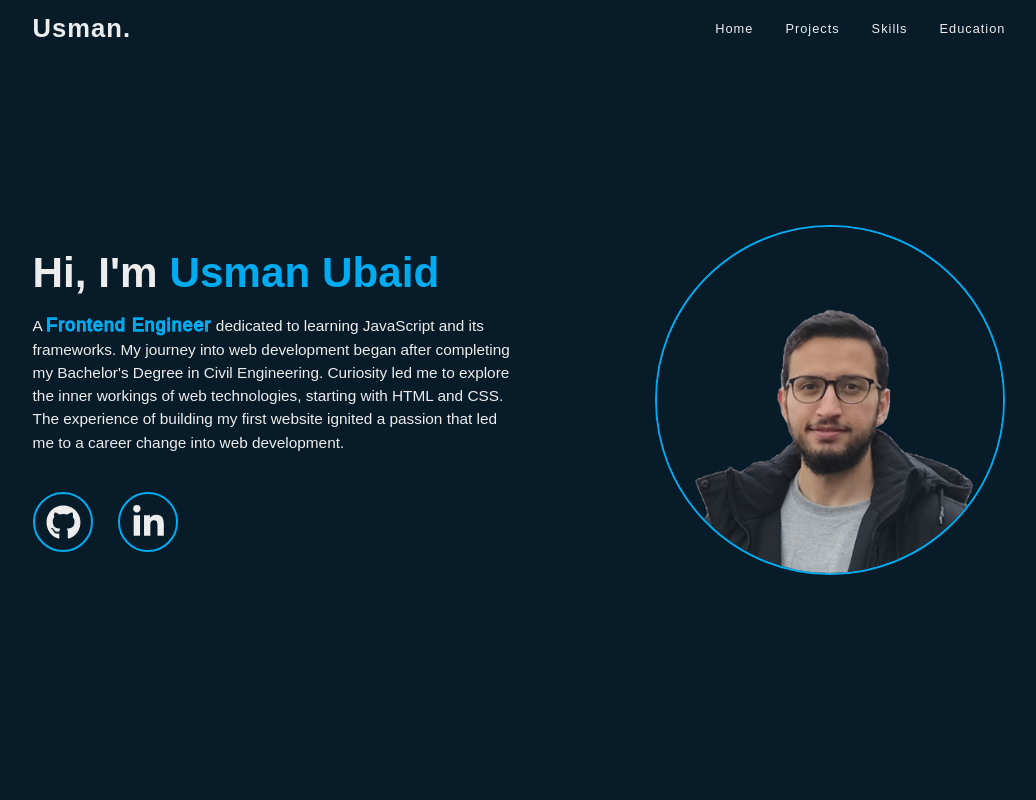
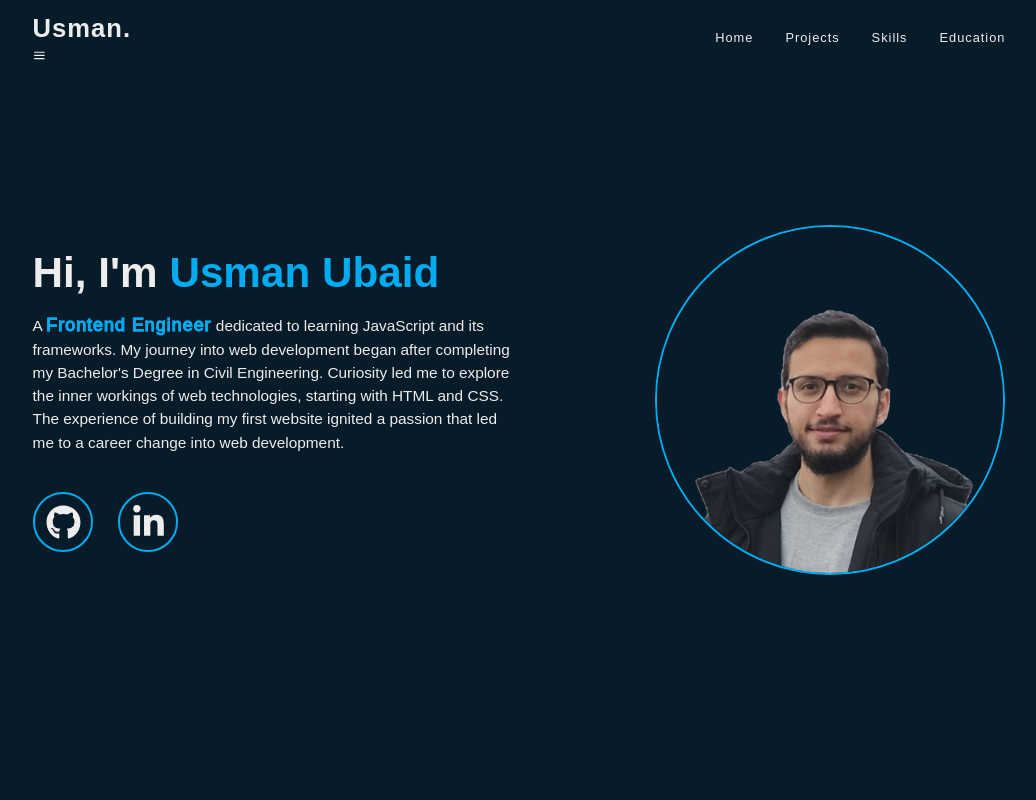
Before and after one commit to Usman-Ubaid/portfolio, a React (Vite) app: page / in a window 1280 px wide. Shown: the top 800 px of the page, without its empty margins (121-1157 px from the left). Built offline with nearby package versions, Linux system fonts and the light colour scheme.

Commit message:
slide in navigation

```diff
--- a/src/components/Header.tsx
+++ b/src/components/Header.tsx
@@ -1,31 +1,45 @@
+import { useState } from "react";
 import { FiMenu } from "react-icons/fi";
 
 const Header = () => {
+  const [toggle, setToggle] = useState(false);
+
+  const handleClick = () => {
+    setToggle(!toggle);
+  };
+
+  const handleNavItem = () => {
+    setToggle(!toggle);
+  };
+
+  const navItems = [
+    { id: 1, navItem: "Home", path: "#home" },
+    { id: 2, navItem: "Projects", path: "#projects" },
+    { id: 3, navItem: "Skills", path: "#skills" },
+    { id: 4, navItem: "Education", path: "#education" },
+  ];
+
   return (
     <header className="header">
       <div className="menu-logo">
         <h2>
           <a href="#">Usman.</a>
         </h2>
-        <FiMenu className="bx bx-menu" />
+        <div
+          onClick={handleClick}
+          className={`menu-bar ${toggle ? "active" : ""}`}
+        >
+          <FiMenu />
+        </div>
       </div>
 
-      <nav className="primary-nav">
-        <ul className="nav-list">
-          <li>
-            <a className="active" href="#home">
-              Home
-            </a>
-          </li>
-          <li>
-            <a href="#projects">Projects</a>
-          </li>
-          <li>
-            <a href="#skills">Skills</a>
-          </li>
-          <li>
-            <a href="#education">Education</a>
-          </li>
+      <nav className={`primary-nav ${toggle ? "active" : ""}`}>
+        <ul className={`nav-list ${toggle ? "active" : ""}`}>
+          {navItems.map((item) => (
+            <li key={item.id} onClick={handleNavItem}>
+              <a href={item.path}>{item.navItem}</a>
+            </li>
+          ))}
         </ul>
       </nav>
     </header>
--- a/src/styles/scss/_header.scss
+++ b/src/styles/scss/_header.scss
@@ -27,22 +27,12 @@
     font-weight: 500;
   }
 
-  // .active {
-  //   color: $main-color;
-  // }
-
-  .bx-menu {
-    font-size: 3rem;
+  .menu-bar {
+    font-size: 2.5rem;
     cursor: pointer;
     color: $text-color;
     display: none;
   }
-}
-
-// Change navbar background color when scrolling
-.navbar-bg {
-  background-color: $db-color;
-  border-bottom: 2px solid rgb(159, 191, 214);
 }
 
 @media (max-width: 820px) {
@@ -51,22 +41,31 @@
       @include flex-center(center, space-between, row);
       width: 100%;
 
-      .bx-menu {
+      .menu-bar {
         display: block;
       }
     }
 
-    .nav-list {
-      border-top: 2px solid $main-color;
-      display: block;
-      background-color: $bg-color;
+    .primary-nav {
       position: absolute;
-      padding: 0 9%;
       top: 100%;
       left: -100%;
       width: 100%;
-      transition: 0.25s ease;
-      transition-delay: 0.15s;
+      background-color: $bg-color;
+      padding: 0 12%;
+      transition: transform 0.3s ease-in-out, left 0.3s ease-in-out;
+      transform: translateX(-100%);
+      pointer-events: none;
+
+      &.active {
+        left: 0;
+        pointer-events: auto;
+        transform: translateX(0);
+      }
+    }
+
+    .nav-list {
+      display: block;
 
       a {
         display: block;
@@ -79,14 +78,5 @@
         }
       }
     }
-    .active {
-      left: 0;
-    }
   }
 }
-
-@media (max-width: 600px) {
-  .header {
-    padding: 0.4rem 5%;
-  }
-}
```
